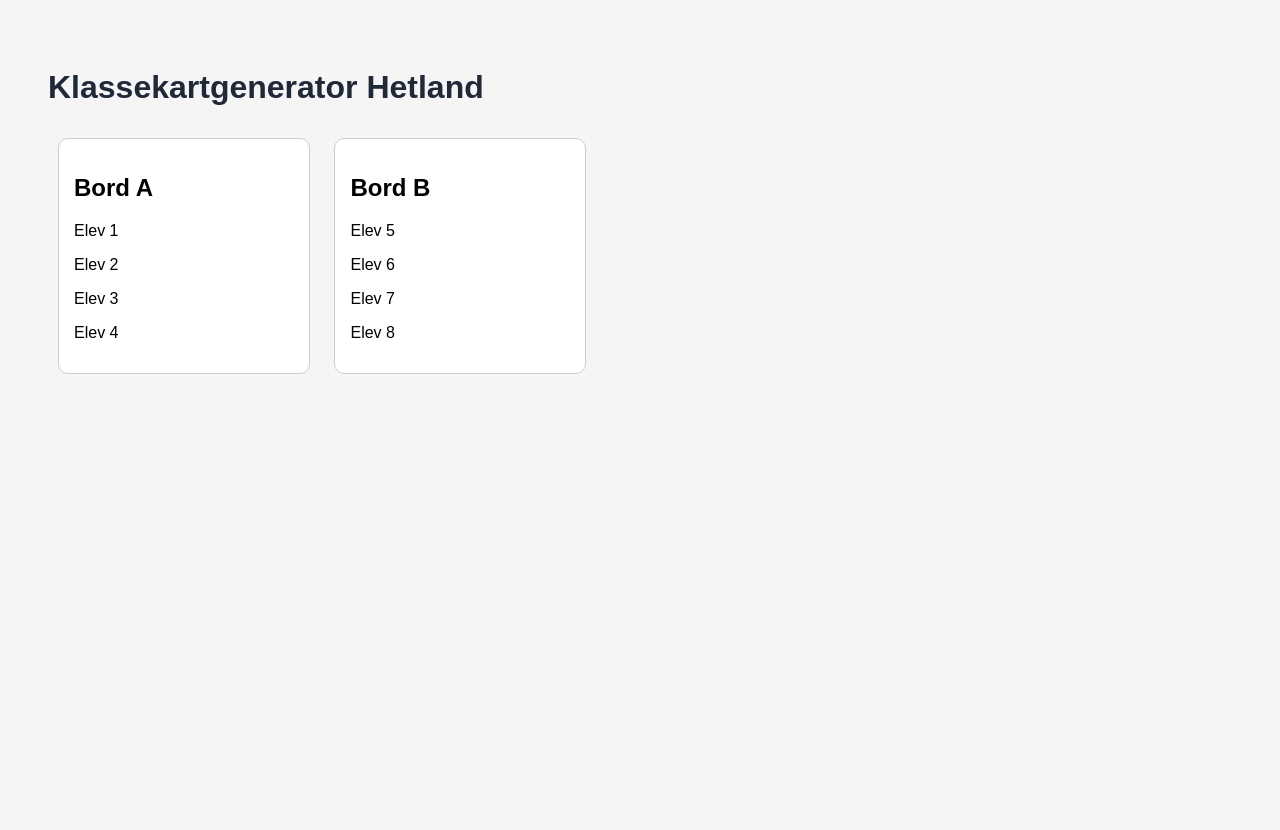
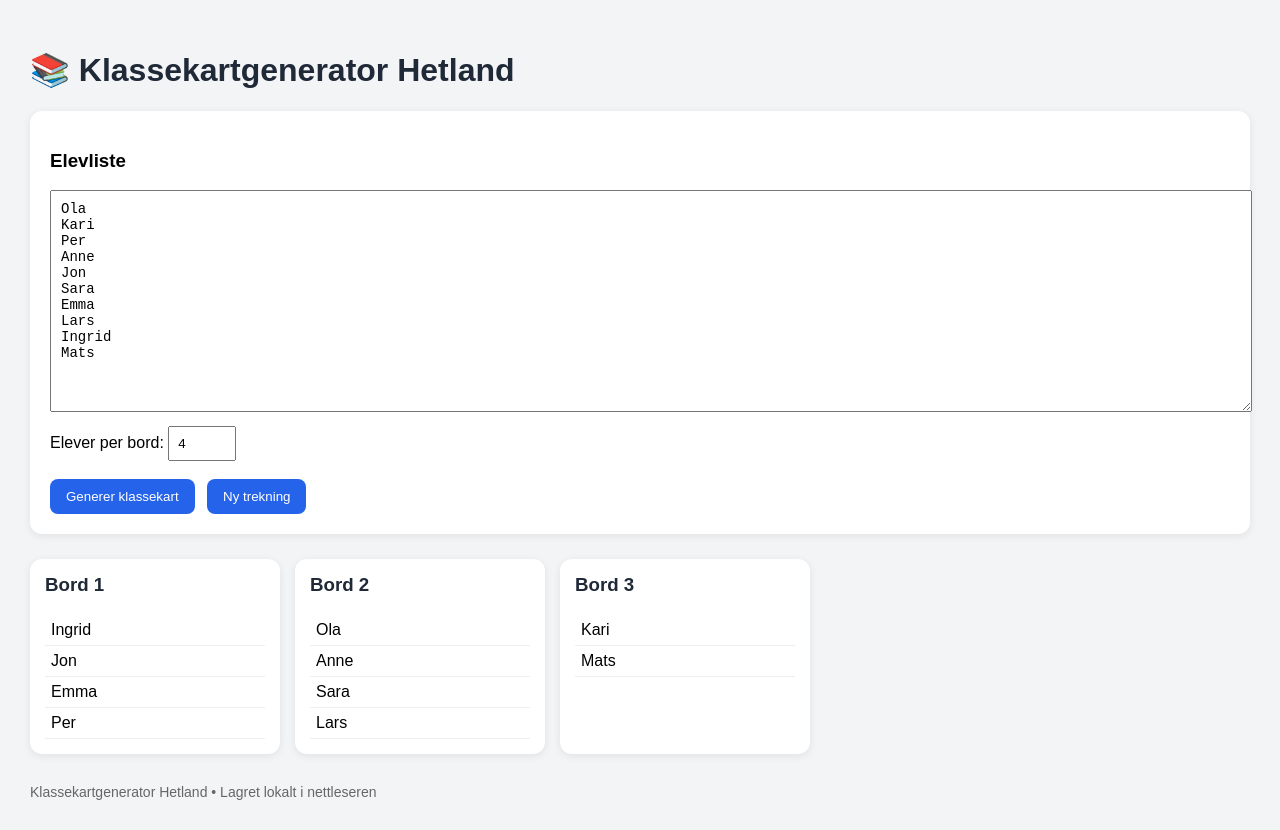
Before and after one commit to frodebru/klassekartgenerator_hetland, a plain HTML site: page index.html in a window 1280 px wide. Before the commit the page ends 800 px from the top, so only its background shows below. Drawn offline with Linux system fonts and the light colour scheme.

Commit message:
Refactor index.html for classroom generator
Updated HTML structure and styles for the classroom generator. Added controls for student input and improved layout.

```diff
--- a/index.html
+++ b/index.html
@@ -1,52 +1,257 @@
 <!DOCTYPE html>
-<html>
+<html lang="no">
 <head>
 <meta charset="utf-8">
+<meta name="viewport" content="width=device-width, initial-scale=1">
 <title>Klassekartgenerator Hetland</title>
 
 <style>
 body{
     font-family: Arial, sans-serif;
-            padding:40px;
-            background:#f5f5f5;
+    margin:0;
+    padding:30px;
+    background:#f3f4f6;
 }
 
 h1{
     color:#1f2937;
 }
 
+.controls{
+    background:white;
+    padding:20px;
+    border-radius:12px;
+    margin-bottom:25px;
+    box-shadow:0 2px 8px rgba(0,0,0,0.08);
+}
+
+textarea{
+    width:100%;
+    height:200px;
+    padding:10px;
+    font-size:14px;
+    margin-bottom:10px;
+}
+
+input{
+    padding:8px;
+    margin-right:10px;
+}
+
+button{
+    padding:10px 16px;
+    border:none;
+    border-radius:8px;
+    background:#2563eb;
+    color:white;
+    cursor:pointer;
+    margin-right:8px;
+}
+
+button:hover{
+    background:#1d4ed8;
+}
+
+#classroom{
+    display:flex;
+    flex-wrap:wrap;
+    gap:15px;
+}
+
 .table{
-            display:inline-block;
+    background:white;
+    border-radius:12px;
+    padding:15px;
     width:220px;
-            margin:10px;
-            padding:15px;
-            background:white;
-            border-radius:10px;
-            border:1px solid #ccc;
-            vertical-align:top;
+    box-shadow:0 2px 8px rgba(0,0,0,0.08);
+}
+
+.table h3{
+    margin-top:0;
+    color:#1f2937;
+}
+
+.student{
+    padding:6px;
+    border-bottom:1px solid #eee;
+}
+
+.footer{
+    margin-top:30px;
+    color:#666;
+    font-size:14px;
 }
 </style>
 </head>
 
 <body>
 
-<h1>Klassekartgenerator Hetland</h1>
+<h1>📚 Klassekartgenerator Hetland</h1>
 
-<div class="table">
-    <h2>Bord A</h2>
-    <p>Elev 1</p>
-    <p>Elev 2</p>
-    <p>Elev 3</p>
-    <p>Elev 4</p>
+<div class="controls">
+
+<h3>Elevliste</h3>
+
+<textarea id="studentList" placeholder="Én elev per linje">
+Ola
+Kari
+Per
+Anne
+Jon
+Sara
+Emma
+Lars
+Ingrid
+Mats
+</textarea>
+
+<label>
+Elever per bord:
+<input type="number" id="groupSize" value="4" min="1" max="10">
+</label>
+
+<br><br>
+
+<button onclick="generateClassroom()">
+Generer klassekart
+</button>
+
+<button onclick="reshuffle()">
+Ny trekning
+</button>
+
 </div>
 
-<div class="table">
-    <h2>Bord B</h2>
-    <p>Elev 5</p>
-    <p>Elev 6</p>
-    <p>Elev 7</p>
-    <p>Elev 8</p>
+<div id="classroom"></div>
+
+<div class="footer">
+Klassekartgenerator Hetland • Lagret lokalt i nettleseren
 </div>
+
+<script>
+
+let currentStudents = [];
+
+function shuffle(array){
+
+    const copy = [...array];
+
+    for(let i = copy.length - 1; i > 0; i--){
+
+        const j = Math.floor(Math.random() * (i + 1));
+
+        [copy[i], copy[j]] = [copy[j], copy[i]];
+    }
+
+    return copy;
+}
+
+function getStudents(){
+
+    const raw = document
+        .getElementById("studentList")
+        .value;
+
+    const students = raw
+        .split("\n")
+        .map(s => s.trim())
+        .filter(s => s !== "");
+
+    return students;
+}
+
+function drawTables(students){
+
+    const classroom =
+        document.getElementById("classroom");
+
+    classroom.innerHTML = "";
+
+    const size =
+        parseInt(document.getElementById("groupSize").value);
+
+    let tableNumber = 1;
+
+    for(let i = 0; i < students.length; i += size){
+
+        const table =
+            document.createElement("div");
+
+        table.className = "table";
+
+        const title =
+            document.createElement("h3");
+
+        title.textContent =
+            "Bord " + tableNumber;
+
+        table.appendChild(title);
+
+        students
+            .slice(i, i + size)
+            .forEach(student => {
+
+                const div =
+                    document.createElement("div");
+
+                div.className = "student";
+
+                div.textContent = student;
+
+                table.appendChild(div);
+            });
+
+        classroom.appendChild(table);
+
+        tableNumber++;
+    }
+}
+
+function generateClassroom(){
+
+    const students = getStudents();
+
+    if(students.length === 0){
+
+        alert("Legg inn minst én elev.");
+
+        return;
+    }
+
+    localStorage.setItem(
+        "students",
+        document.getElementById("studentList").value
+    );
+
+    currentStudents = shuffle(students);
+
+    drawTables(currentStudents);
+}
+
+function reshuffle(){
+
+    const students = getStudents();
+
+    currentStudents = shuffle(students);
+
+    drawTables(currentStudents);
+}
+
+window.onload = () => {
+
+    const saved =
+        localStorage.getItem("students");
+
+    if(saved){
+
+        document.getElementById("studentList").value =
+            saved;
+    }
+
+    generateClassroom();
+};
+
+</script>
 
 </body>
 </html>
```
Lines whose indentation alone changed are shown as unchanged.
